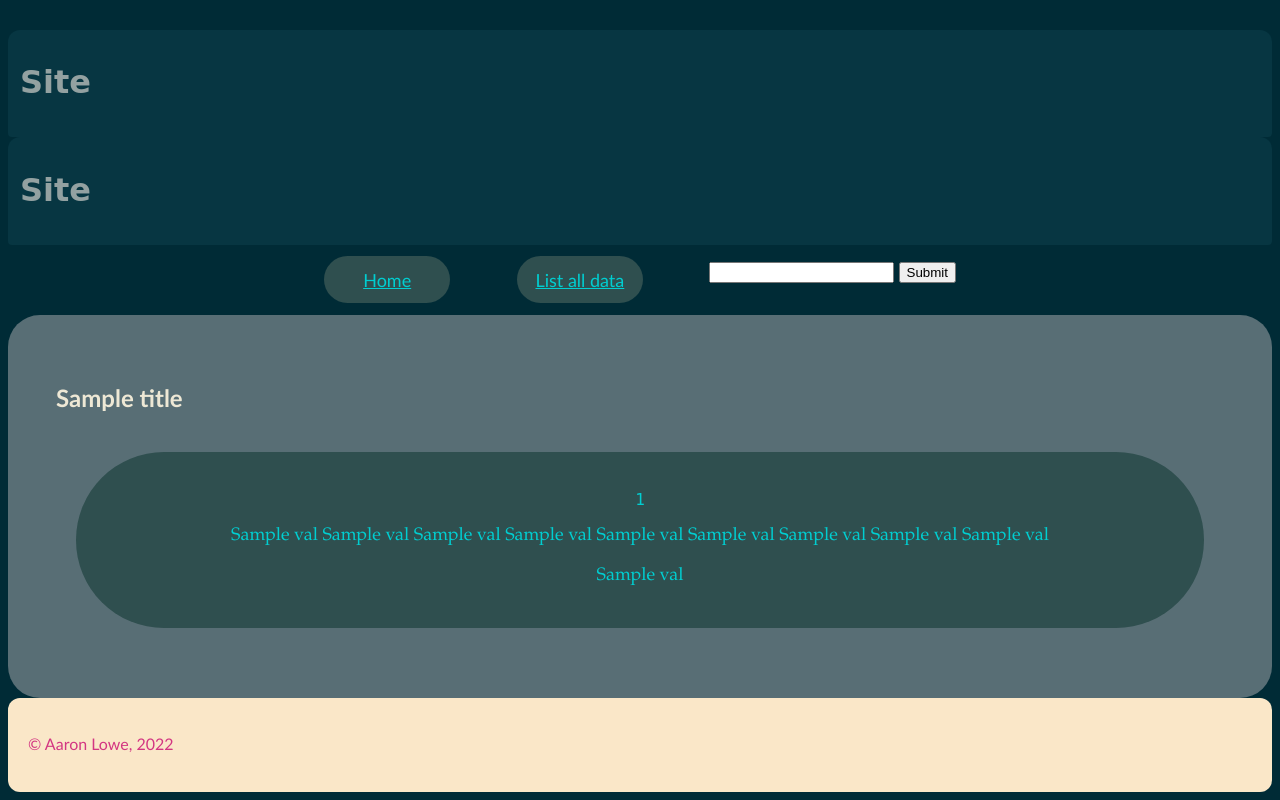
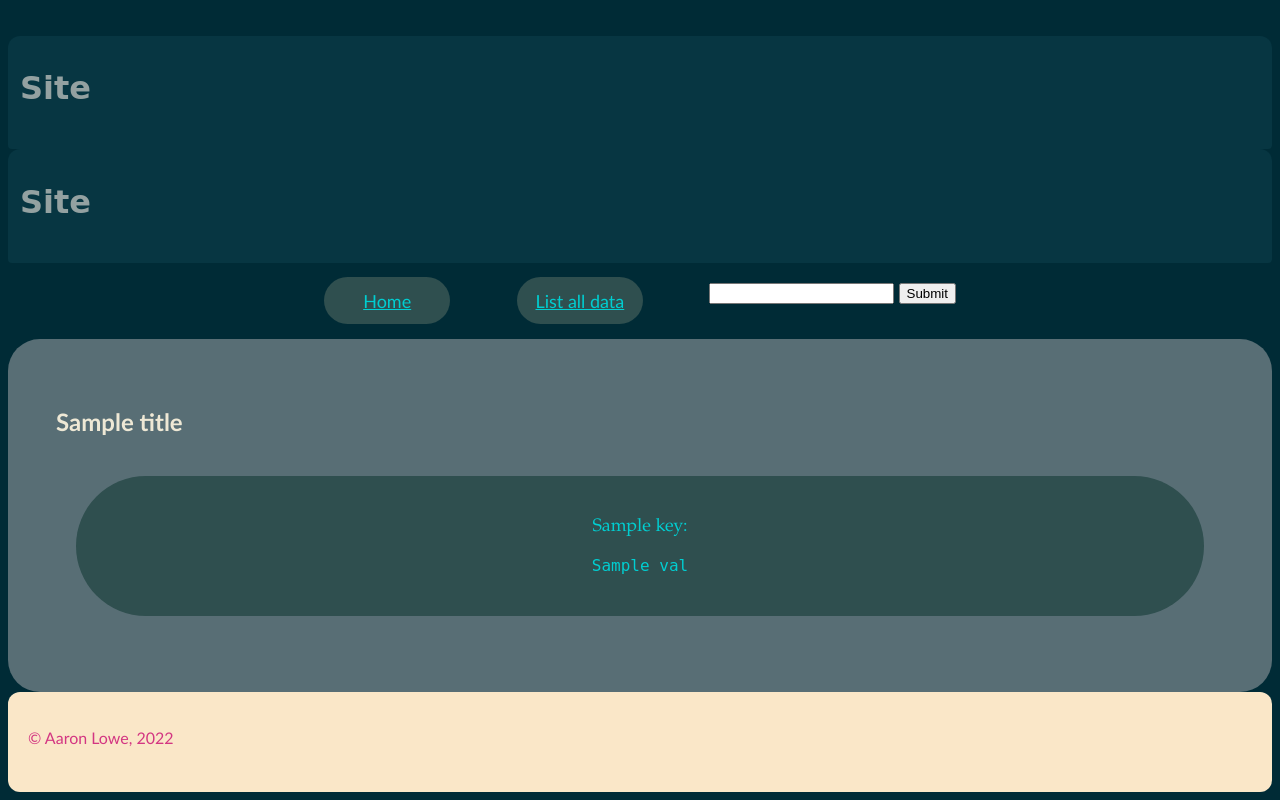
Before and after one commit to CyberFlameGO/AS91892, a Flask app: template templates/card.html in a window 1280 px wide. Run offline with Flask 2, Linux system fonts and the light colour scheme; the template is opened without the code that fills it: most values are stand-ins (such as "Sample title", 1, 10 or a date in 2020).

Commit message:
adapt the code to look better because it means the code is more adaptive; less work
Signed-off-by: CyberFlame <cyberflameu@gmail.com>

```diff
--- a/templates/card.html
+++ b/templates/card.html
@@ -6,19 +6,16 @@
     <div id = "cards">
         {% for val in values %}
             <article>
-                <td>
-                    <pre><code>{{ val[0] }}</code></pre>
-                </td>
-                <td>{{ val[1] }}</td>
-                <td>{{ val[2] }}</td>
-                <td>{{ val[3] }}</td>
-                <td>{{ val[4] }}</td>
-                <td>{{ val[5] }}</td>
-                <td>{{ val[6] }}</td>
-                <td>{{ val[7] }}</td>
-                <td>{{ val[8] }}</td>
-                <td>{{ val[9] }}</td>
-                <td><p>{{ val[10] }}</p></td>
+                {% for i in val %}
+                    {% if loop.index == 1 %}
+                        <p>
+                            {{ keys[loop.index - 1] }}:
+                        <pre><code>{{ i }}</code></pre>
+                        </p>
+                    {% else %}
+                        <p>{{ keys[loop.index - 1] }}: {{ i }}</p>
+                    {% endif %}
+                {% endfor %}
             </article>
         {% endfor %}
     </div>
```
Also changed, not shown: templates/datapage.html (+11 -15 lines).
